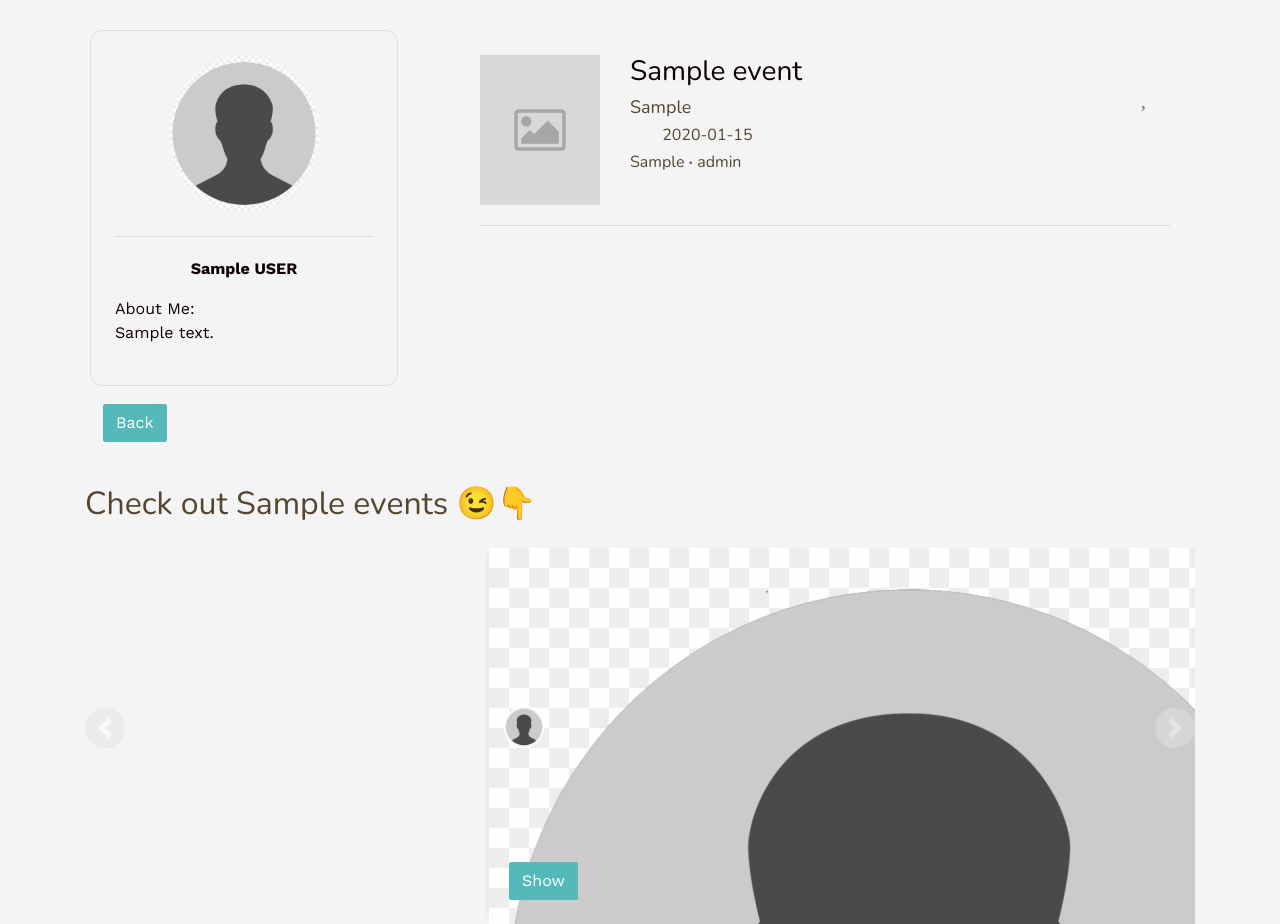
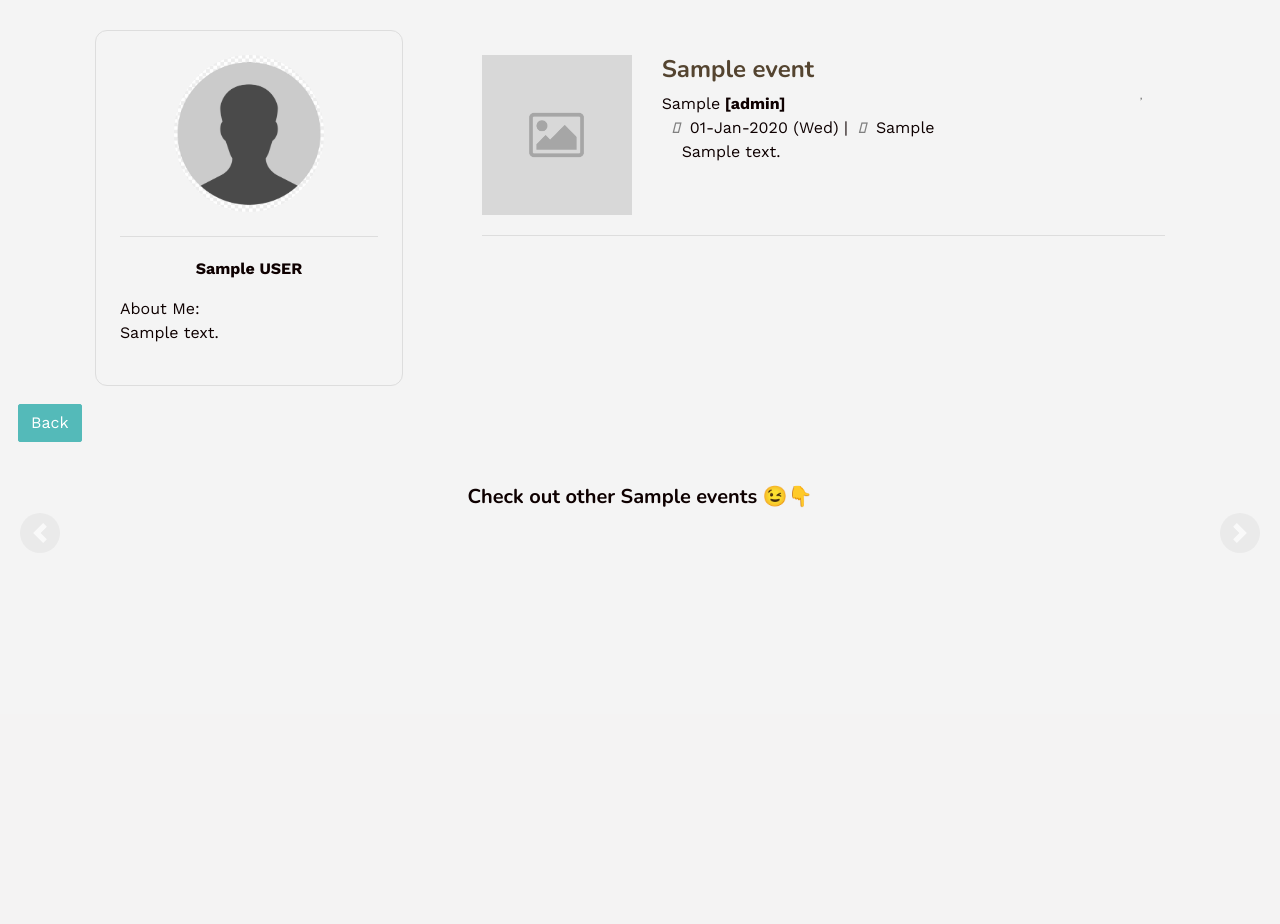
Before and after one commit to HatemC/sportify, a Rails app: page /events/1 in a window 1280 px wide. Shown: the part 86-1010 px from the top of the page. After the commit the page ends 594 px from the top, so only its background shows below. Run offline with Rails 7, Linux system fonts and the light colour scheme; a user stored in the database is signed in; tables that the repository leaves empty hold one stand-in row (values such as "Sample post"); style sheets or scripts are compiled from the project's sources; parts of the project's set-up code (start-up, migrations or seed data) failed here and were passed over; some libraries are stand-ins or nearby versions.

Commit message:
css show & dashboard

```diff
--- a/app/assets/stylesheets/components/_button.scss
+++ b/app/assets/stylesheets/components/_button.scss
@@ -37,3 +37,9 @@
   position: absolute;
   bottom: 8px;
 }
+
+.btn-round-white {
+  color: #54BAB9;
+  border-radius: 30px;
+  border: 1px solid #54BAB9;
+}
--- a/app/assets/stylesheets/components/_carousel.scss
+++ b/app/assets/stylesheets/components/_carousel.scss
@@ -1,3 +1,7 @@
+.carousel-container {
+  margin-inline: 20px;
+}
+
 .cards-wrapper {
   display: flex;
   justify-content: center;
@@ -8,24 +12,27 @@
 }
 
 .card-img-top {
-  height: 50%;
+  height: 58%;
+  object-fit: cover;
+  border-top-left-radius: 10px;
+  border-top-right-radius: 10px;
 }
 
 .card-avatar {
   position: absolute;
-  top: 158px;
-  left: 15px;
+  top: 152px;
+  left: 10px;
   border: 1.5px solid white;
 }
 
 .carousel-card {
   position: relative;
-  width: 28%;
-  height: 360px;
+  width: 18%;
+  height: 300px;
   margin: 0 0.5em;
   box-shadow: 2px 6px 8px 0 rgba(22, 22, 26, 0.18);
   border: none;
-  border-radius: 0;
+  border-radius: 10px;
 }
 .carousel-inner {
   padding: 1em;
@@ -44,3 +51,12 @@
     height: 11em;
   }
 }
+
+.carousel-card-title {
+  font-size: 15px;
+
+}
+
+.carousel-card-text {
+  font-size: 13px;
+}
--- a/app/assets/stylesheets/components/_event-img.scss
+++ b/app/assets/stylesheets/components/_event-img.scss
@@ -1,6 +1,6 @@
 .event-img-vertical-m {
-  height: 150px;
-  width: 120px;
+  height: 160px;
+  width: 150px;
   object-fit: cover;
 }
 
--- a/app/assets/stylesheets/components/_icon.scss
+++ b/app/assets/stylesheets/components/_icon.scss
@@ -1,16 +1,23 @@
+.fa-regular.fa-heart{
+  position: absolute;
+  top: 15px;
+  right: 10px;
+  height: 10px;
+}
+
 .fas.fa-edit {
   padding: 1px;
 }
 
 .fa-message {
   padding-top: 3px;
-  color: grey;
  }
 
- .fa-calendar {
+i {
+  margin: 10px;
   color: grey;
 }
 
-i {
-  margin: 10px
+.icon {
+  margin: 10px;
 }
--- a/app/assets/stylesheets/components/_index.scss
+++ b/app/assets/stylesheets/components/_index.scss
@@ -12,6 +12,7 @@
 @import "event-img";
 @import "search";
 @import "icon";
+@import "label";
 
 @import "footer";
 @import "conversation"
--- /dev/null
+++ b/app/assets/stylesheets/components/_label.scss
@@ -0,0 +1,10 @@
+.label-round-solid {
+  background-color: #54BAB9;
+  color: white;
+  border-radius: 10px;
+  border: 1px solid #54BAB9;
+  margin: 10px;
+  text-align: center;
+  padding: 6px;
+
+}
--- a/app/assets/stylesheets/pages/_dashboard.scss
+++ b/app/assets/stylesheets/pages/_dashboard.scss
@@ -26,3 +26,7 @@
   font-size: small;
   color: #bf4040;
 }
+
+.icon-group {
+  display: flex;
+}
--- a/app/assets/stylesheets/pages/_show.scss
+++ b/app/assets/stylesheets/pages/_show.scss
@@ -8,6 +8,7 @@
   // border-color: blue;
   justify-content: space-around;
   margin-top: 30px;
+  margin-inline: 90px;
 }
 
 .profile-container {
@@ -49,6 +50,15 @@
   margin-top: 20px;
 }
 
+.event-group {
+  display: flex;
+  align-items: center;
+}
+
+.offer-list {
+  margin-inline: 12px;
+}
+
 .carousel-container {
   padding-top: 25px;
 }
@@ -71,31 +81,15 @@
   margin: auto;
 }
 
-.text-medium {
-  font-size: medium;
-  color: #544430;
-  padding-bottom: 8px;
-
-}
-
-.text-large {
-  font-size: large;
-  color: #544430;
-  padding-bottom: 8px;
-}
-
 h2 {
   color: #544430;
 }
 
-.fa-regular.fa-heart{
-  position: absolute;
-  top: 15px;
-  right: 10px;
-  height: 10px;
-  color:grey;
+.event-text {
+  flex-grow: 1;
+  margin-inline: 30px;
 }
 
-.event-text {
-  margin-inline: 30px;
+.timeslot-container {
+  margin-block: 10px;
 }
--- a/app/controllers/events_controller.rb
+++ b/app/controllers/events_controller.rb
@@ -38,7 +38,7 @@ class EventsController < ApplicationController
     @event.user = current_user
     authorize @event
     if @event.save!
-      redirect_to events_path, notice: "event was created"
+      redirect_to dashboard_path, notice: "event was created"
     else
       render :new
     end
--- a/app/views/events/_carousel.html.erb
+++ b/app/views/events/_carousel.html.erb
@@ -1,21 +1,22 @@
 <div class="carousel-container">
     <% emojis = ["&#128521"," &#128579","&#128587","&#128131","&#128170"] %>
     <% emoji = emojis.sample %>
-    <h2>Check out <%= @event.sport %> events &#128521&#128071</h2>
+
+    <h5 style="text-align:center"><strong> Check out other <%= @event.sport %> events &#128521&#128071</strong></h5>
     <div id="carouselExampleControls" class="carousel slide" data-ride="carousel">
     <div class="carousel-inner">
 
-      <% @events.each_slice(3).with_index do |eventcards, index| %>
+      <% @events.each_slice(5).with_index do |eventcards, index| %>
 
       <div class="carousel-item <%= 'active' if index == 0 %> ">
       <div class="cards-wrapper">
         <% eventcards.each do |event| %>
-
+            <% unless event.id == params[:id].to_i %>
             <div class="carousel-card d-none d-md-block">
-          <% if event.user.photo.key.nil?  %>
-          <%=  image_tag "placeholder.png", class:"event-photo" %>
+              <% if event.photo.key.nil?  %>
+              <%=  image_tag "placeholder-image.png", class:"card-img-top" %>
               <% else  %>
-          <%=  cl_image_tag event.user.photo.key, class:"card-img-top" %>
+              <%=  cl_image_tag event.photo.key, class:"card-img-top" %>
               <% end %>
               <div class="card-body">
                   <i class="fa-regular fa-heart"></i>
@@ -24,13 +25,14 @@
                   <% else %>
                   <%=  cl_image_tag event.user.photo.key, class:"card-avatar" %>
                   <% end %>
-            <h5><div class="card-title"><%= event.user.first_name%></div></h5>
-            <p><div class="card-text"><%= event.user.bio %></div></p>
+                <div class="carousel-card-title"><%= event.user.first_name%></div>
+                <div class="carousel-card-text"><%= event.level %><br><%= event.date.strftime('%m-%b-%Y (%a)') %></div>
                 <div>
                 <%= link_to 'Show', event_path(event.id), class:"btn btn-primary btn-bottom-left" %>
                 </div>
               </div>
             </div>
+          <% end %>
         <% end %>
       </div>
       </div>
--- a/app/views/events/show.html.erb
+++ b/app/views/events/show.html.erb
@@ -1,4 +1,4 @@
-<div class="container">
+<div class="page-container">
   <div class="section-container">
     <div class = 'profile-container'>
         <div class="profile-photo">
@@ -18,7 +18,6 @@
         <% if chatroom_check.empty?%>
           <%= link_to "Message", chatrooms_path(chatroom: {recepient_id: @event.user.id}), method: :post, class:'btn btn-primary'%>
         <% else %>
-
           <%= link_to "Message", chatroom_path(chatroom_check.first), class:'btn btn-primary'%>
         <% end %>
         <% end %>
@@ -37,11 +36,14 @@
           <% end  %>
         </div>
         <div class="event-text">
-        <h3><%= @event.event_name %><h3>
-        <div class="text-large"><%= @event.sport %></div>
+          <h4><strong><%= @event.event_name %></strong></h4>
+          <div class="event-description">
+            <%= @event.sport %><strong>  [<%= @event.level %>]</strong><br>
             <i class="fa-regular fa-heart"></i>
-        <div class="text-medium"><i class="fa-regular fa-calendar"></i> <%= @event.date %></div>
-        <div class="text-medium"><%= @event.duration %><strong> · </strong> <%= @event.level %></div>
+            <i class="fa-regular fa-calendar"></i><%= @event.date.strftime('%m-%b-%Y (%a)')%>
+            |<i class="fa-regular fa-hourglass"></i><%= @event.duration %><br>
+            <i class="fa-solid fa-location-dot"></i><%= @event.address %></div>
+
             <div><%= simple_form_for [@event,@booking] do |f| %>
               <% if current_user != @event.user  %>
                 <%= f.button :submit, "Book Now", class:'btn btn-primary' %>
@@ -54,17 +56,38 @@
 
       <% if @event.user.events.count > 1 %>
         <div class="event-bottom">
-          <p>More offer by <%= @event.user.first_name %></p>
+          <% if @event.user.events.where(sport: @event.sport).count > 1%>
+              <div>Other timeslot(s): </div>
+              <div class="event-group">
+              <div class="label-round-solid"><%= @event.sport %></div>
+              <div class="timeslot-container">
+              <%  @event.user.events.where(sport: @event.sport).each do |event| %>
+                <% unless event.id == params[:id].to_i  %>
+                <%= link_to event.date.strftime('%m-%b-%Y (%a)'),event_path(event.id), class:'btn btn-round-white' %>
+                <% end %>
+              <% end %>
+              </div>
+            </div>
+          <% end %>
+
+        <p>More event hosted by <%= @event.user.first_name %> &#128293</p>
+        <%= console %>
+          <div class="event-group">
             <% @event.user.events.each do |event|%>
-          <div class= "offer-list"><%= event.sport %></div>
+              <% unless event.id == params[:id].to_i || event.sport == @event.sport%>
+                <div class= "offer-list"><%= link_to event.sport, event_path(event.id), class:"btn btn-round-white" %></div>
               <% end  %>
+            <% end  %>
+          </div>
         </div>
       <% end %>
       </div>
     </div>
+
     <div class="btn-container">
     <%= link_to 'Back', events_path, class: "btn btn-primary" %>
     </div>
     <%= render 'carousel' %>
 
+
 </div>
```
Also changed, not shown: app/views/dashboard/dashboard.html.erb (+13 -7 lines). Lines whose indentation alone changed are shown as unchanged.
